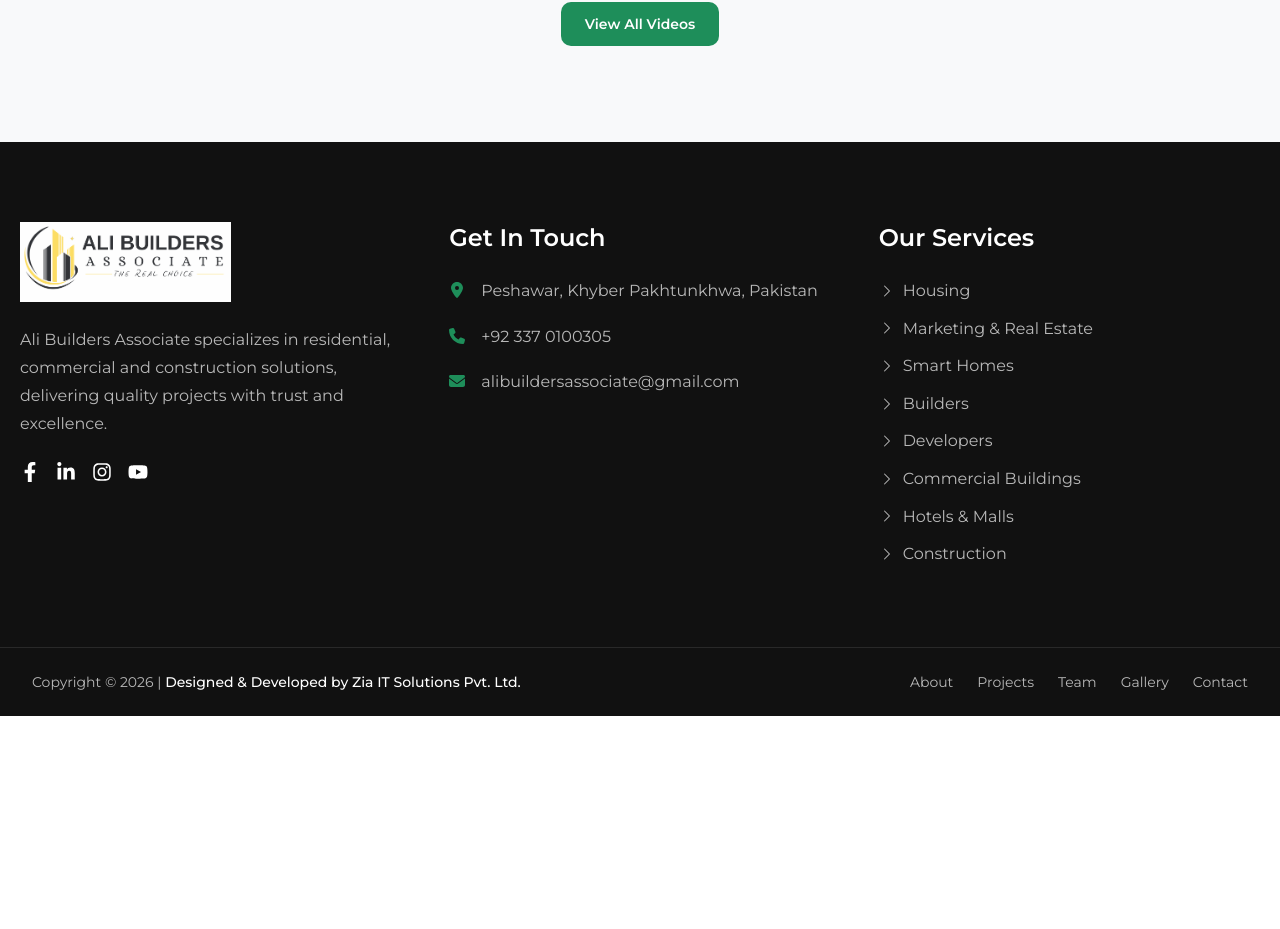
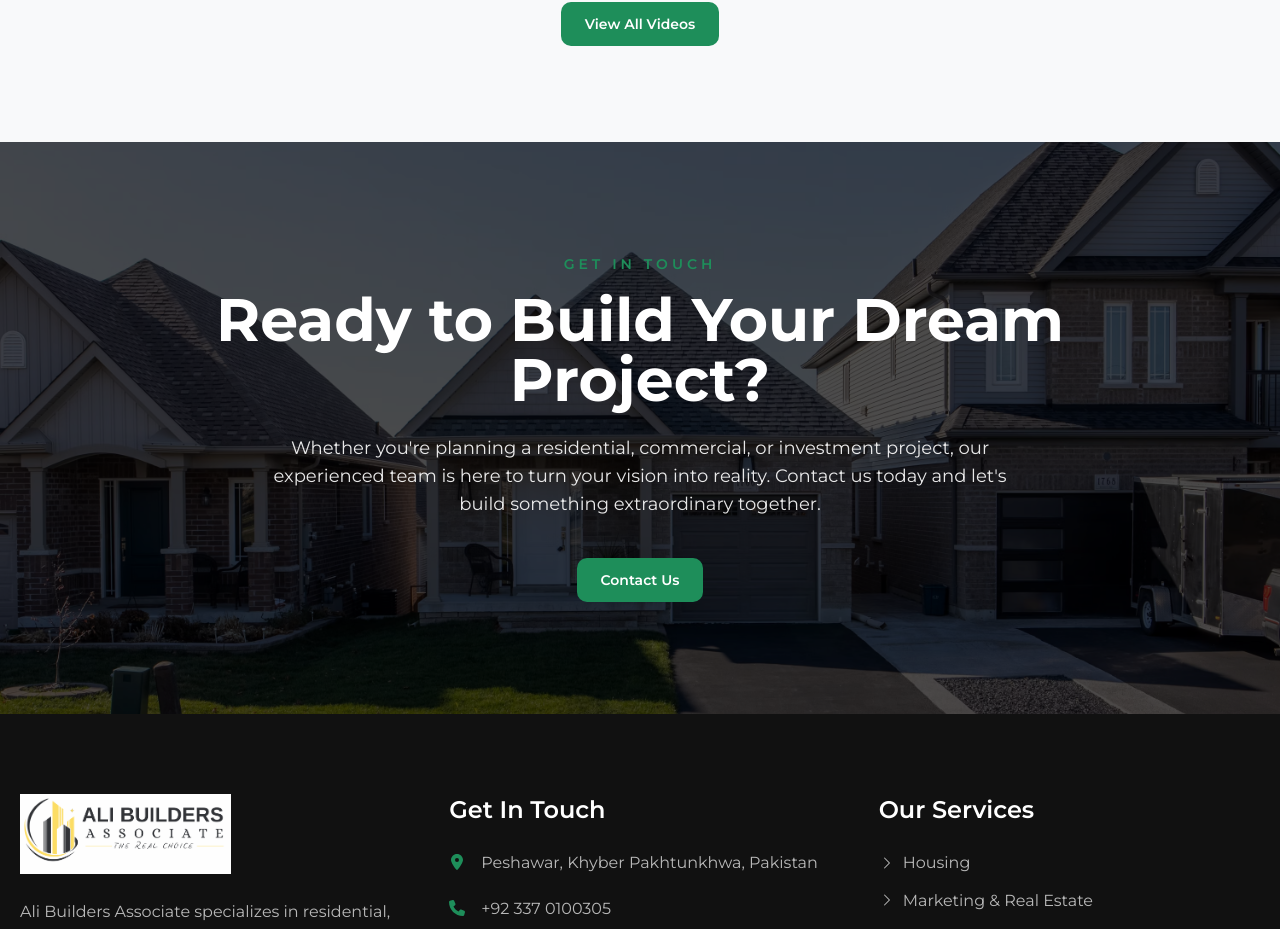
Before and after one commit to Imadu87/ali-builders-associate, a React (Vite) app in the folder frontend/: page / in a window 1280 px wide. Shown: the part 8106-9035 px from the top of the page. Before the commit the page ends 8822 px from the top, so only its background shows below. Built offline with nearby package versions, Linux system fonts and the light colour scheme.

Commit message:
feat(home): implement contactCTA section

```diff
--- /dev/null
+++ b/frontend/src/components/sections/contactCTA/ContactCTA.jsx
@@ -0,0 +1,55 @@
+import { Link } from "react-router";
+
+import { CONTACT_DATA } from "../../../constant/contact/contactData"
+
+import PrimaryButton from "../../common/PrimaryButton";
+
+const ContactCTA = () => {
+    return (
+        <section
+            className="relative overflow-hidden py-28"
+            style={{
+                backgroundImage: `url(${CONTACT_DATA.image})`,
+                backgroundPosition: "center",
+                backgroundSize: "cover",
+            }}
+        >
+            {/* Overlay */}
+
+            <div className="absolute inset-0 bg-black/70" />
+
+            {/* Content */}
+
+            <div className="container relative z-10">
+
+                <div className="mx-auto max-w-4xl text-center text-white">
+
+                    <span className="section-subtitle text-secondary">
+                        {CONTACT_DATA.subtitle}
+                    </span>
+
+                    <h2 className="mt-4 text-4xl font-bold lg:text-6xl">
+                        {CONTACT_DATA.title}
+                    </h2>
+
+                    <p className="mx-auto mt-6 max-w-3xl text-lg text-white/90">
+                        {CONTACT_DATA.description}
+                    </p>
+
+                    <div className="mt-10">
+
+                        <PrimaryButton to="/contact">
+                            Contact Us
+                        </PrimaryButton>
+
+                    </div>
+
+                </div>
+
+            </div>
+
+        </section>
+    );
+};
+
+export default ContactCTA;
--- /dev/null
+++ b/frontend/src/constant/contact/contactData.js
@@ -0,0 +1,9 @@
+import ctaImage from "../../assets/images/hero/hero1.avif"
+
+export const CONTACT_DATA = {
+  subtitle: "Get In Touch",
+  title: "Ready to Build Your Dream Project?",
+  description:
+    "Whether you're planning a residential, commercial, or investment project, our experienced team is here to turn your vision into reality. Contact us today and let's build something extraordinary together.",
+  image: ctaImage,
+};
--- a/frontend/src/pages/Home/Home.jsx
+++ b/frontend/src/pages/Home/Home.jsx
@@ -8,6 +8,7 @@
 import TeamSection from "../../components/sections/team/TeamSection"
 import PhotoGallerySection from "../../components/sections/photoGallery/PhotoGallerySection"
 import VideoGallerySection from "../../components/sections/VideoGallery/VideoGallerySection"
+import ContactCTA from "../../components/sections/contactCTA/ContactCTA"
 
 const Home = () => {
     return (
@@ -22,6 +23,7 @@
             <TeamSection />
             <PhotoGallerySection />
             <VideoGallerySection />
+            <ContactCTA />
         </div>
     )
 }
```
